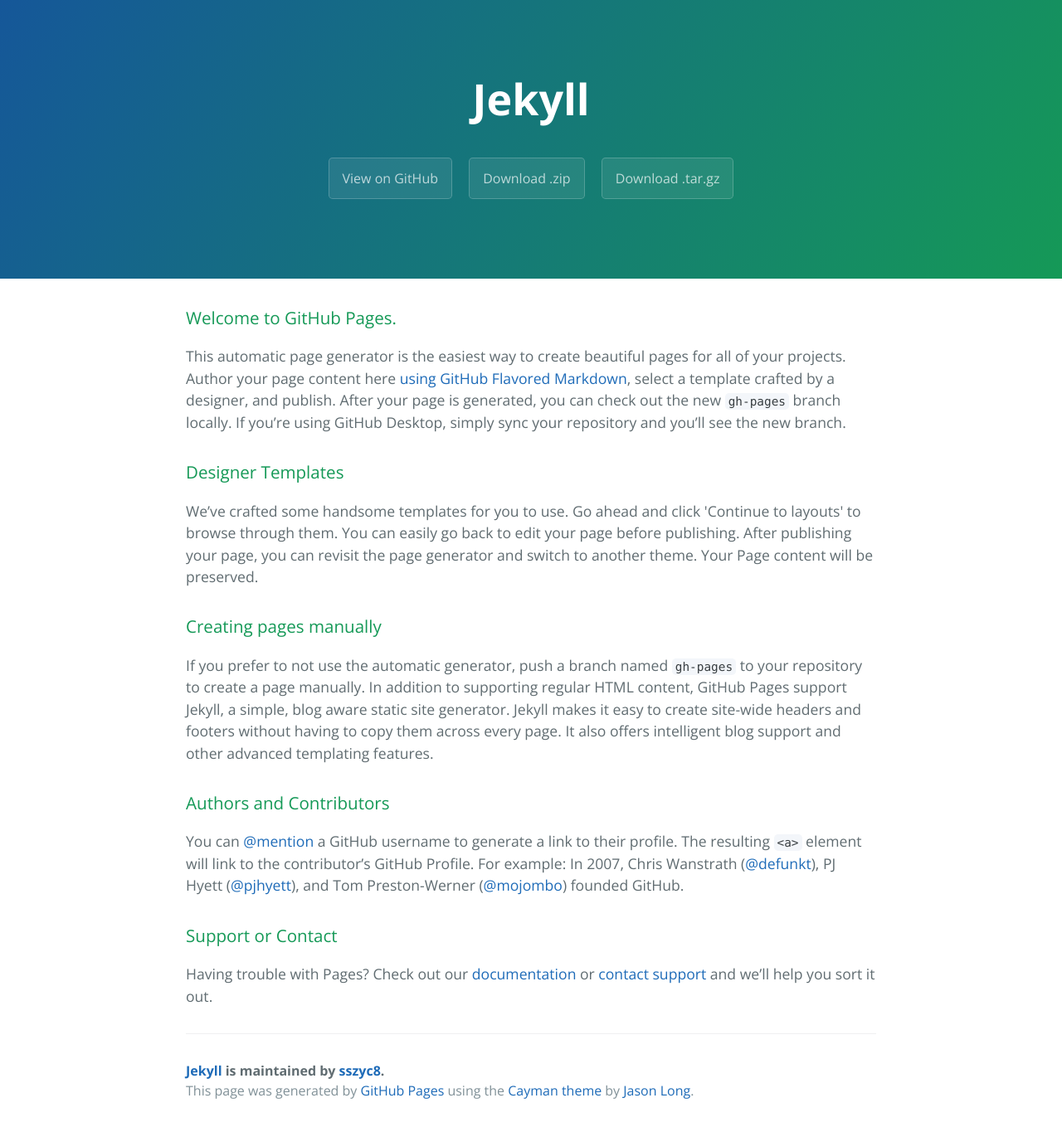
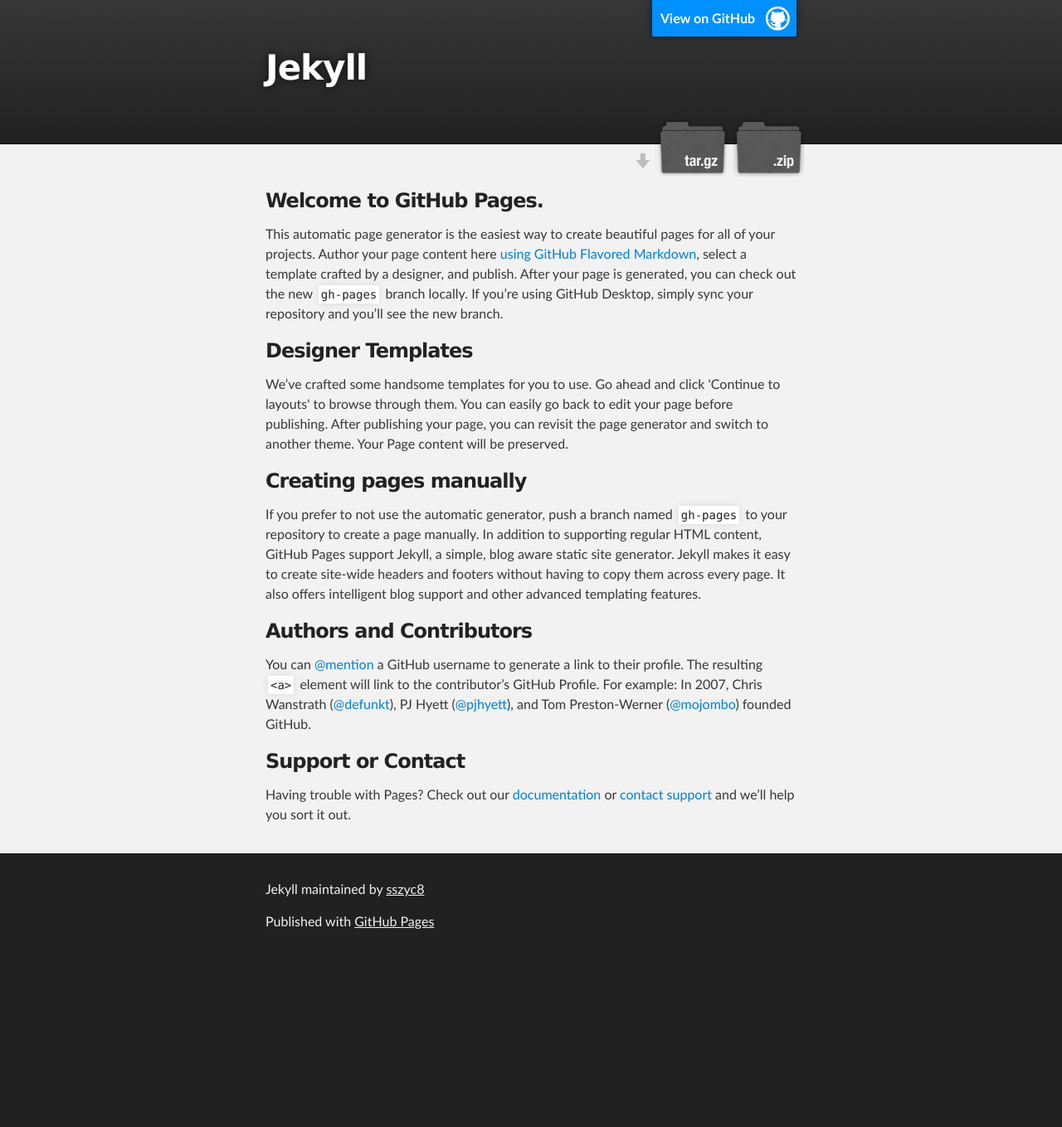
Before and after one commit to sszyc8/jekyll, a Jekyll site: the page index.html, which Jekyll copies as it is, in a window 1280 px wide. Shown: the whole page at 83% size. Built offline with Jekyll 4.4.1, drawn with Linux system fonts in a browser that asks for light colours; Markdown is read by kramdown in place of the engine named in the settings; after the commit the page ends 1158 px from its top, so only the background shows below that.

```diff
--- a/index.html
+++ b/index.html
@@ -1,25 +1,37 @@
 <!DOCTYPE html>
-<html lang="en-us">
+<html>
+
   <head>
-    <meta charset="UTF-8">
-    <title>Jekyll by sszyc8</title>
-    <meta name="viewport" content="width=device-width, initial-scale=1">
-    <link rel="stylesheet" type="text/css" href="stylesheets/normalize.css" media="screen">
-    <link href='https://fonts.googleapis.com/css?family=Open+Sans:400,700' rel='stylesheet' type='text/css'>
-    <link rel="stylesheet" type="text/css" href="stylesheets/stylesheet.css" media="screen">
-    <link rel="stylesheet" type="text/css" href="stylesheets/github-light.css" media="screen">
+    <meta charset='utf-8'>
+    <meta http-equiv="X-UA-Compatible" content="chrome=1">
+    <meta name="description" content="Jekyll : ">
+
+    <link rel="stylesheet" type="text/css" media="screen" href="stylesheets/stylesheet.css">
+
+    <title>Jekyll</title>
   </head>
+
   <body>
-    <section class="page-header">
-      <h1 class="project-name">Jekyll</h1>
-      <h2 class="project-tagline"></h2>
-      <a href="https://github.com/sszyc8/jekyll" class="btn">View on GitHub</a>
-      <a href="https://github.com/sszyc8/jekyll/zipball/master" class="btn">Download .zip</a>
-      <a href="https://github.com/sszyc8/jekyll/tarball/master" class="btn">Download .tar.gz</a>
-    </section>
 
-    <section class="main-content">
-      <h3>
+    <!-- HEADER -->
+    <div id="header_wrap" class="outer">
+        <header class="inner">
+          <a id="forkme_banner" href="https://github.com/sszyc8/jekyll">View on GitHub</a>
+
+          <h1 id="project_title">Jekyll</h1>
+          <h2 id="project_tagline"></h2>
+
+            <section id="downloads">
+              <a class="zip_download_link" href="https://github.com/sszyc8/jekyll/zipball/master">Download this project as a .zip file</a>
+              <a class="tar_download_link" href="https://github.com/sszyc8/jekyll/tarball/master">Download this project as a tar.gz file</a>
+            </section>
+        </header>
+    </div>
+
+    <!-- MAIN CONTENT -->
+    <div id="main_content_wrap" class="outer">
+      <section id="main_content" class="inner">
+        <h3>
 <a id="welcome-to-github-pages" class="anchor" href="#welcome-to-github-pages" aria-hidden="true"><span class="octicon octicon-link"></span></a>Welcome to GitHub Pages.</h3>
 
 <p>This automatic page generator is the easiest way to create beautiful pages for all of your projects. Author your page content here <a href="https://guides.github.com/features/mastering-markdown/">using GitHub Flavored Markdown</a>, select a template crafted by a designer, and publish. After your page is generated, you can check out the new <code>gh-pages</code> branch locally. If you’re using GitHub Desktop, simply sync your repository and you’ll see the new branch.</p>
@@ -43,14 +55,17 @@
 <a id="support-or-contact" class="anchor" href="#support-or-contact" aria-hidden="true"><span class="octicon octicon-link"></span></a>Support or Contact</h3>
 
 <p>Having trouble with Pages? Check out our <a href="https://help.github.com/pages">documentation</a> or <a href="https://github.com/contact">contact support</a> and we’ll help you sort it out.</p>
+      </section>
+    </div>
 
-      <footer class="site-footer">
-        <span class="site-footer-owner"><a href="https://github.com/sszyc8/jekyll">Jekyll</a> is maintained by <a href="https://github.com/sszyc8">sszyc8</a>.</span>
+    <!-- FOOTER  -->
+    <div id="footer_wrap" class="outer">
+      <footer class="inner">
+        <p class="copyright">Jekyll maintained by <a href="https://github.com/sszyc8">sszyc8</a></p>
+        <p>Published with <a href="https://pages.github.com">GitHub Pages</a></p>
+      </footer>
+    </div>
 
-        <span class="site-footer-credits">This page was generated by <a href="https://pages.github.com">GitHub Pages</a> using the <a href="https://github.com/jasonlong/cayman-theme">Cayman theme</a> by <a href="https://twitter.com/jasonlong">Jason Long</a>.</span>
-      </footer>
-
-    </section>
 
 
   </body>
--- /dev/null
+++ b/javascripts/main.js
@@ -0,0 +1 @@
+console.log('This would be the main JS file.');
--- a/stylesheets/stylesheet.css
+++ b/stylesheets/stylesheet.css
@@ -1,245 +1,425 @@
-* {
-  box-sizing: border-box; }
+/*******************************************************************************
+Slate Theme for GitHub Pages
+by Jason Costello, @jsncostello
+*******************************************************************************/
+
+@import url(github-light.css);
+
+/*******************************************************************************
+MeyerWeb Reset
+*******************************************************************************/
+
+html, body, div, span, applet, object, iframe,
+h1, h2, h3, h4, h5, h6, p, blockquote, pre,
+a, abbr, acronym, address, big, cite, code,
+del, dfn, em, img, ins, kbd, q, s, samp,
+small, strike, strong, sub, sup, tt, var,
+b, u, i, center,
+dl, dt, dd, ol, ul, li,
+fieldset, form, label, legend,
+table, caption, tbody, tfoot, thead, tr, th, td,
+article, aside, canvas, details, embed,
+figure, figcaption, footer, header, hgroup,
+menu, nav, output, ruby, section, summary,
+time, mark, audio, video {
+  margin: 0;
+  padding: 0;
+  border: 0;
+  font: inherit;
+  vertical-align: baseline;
+}
+
+/* HTML5 display-role reset for older browsers */
+article, aside, details, figcaption, figure,
+footer, header, hgroup, menu, nav, section {
+  display: block;
+}
+
+ol, ul {
+  list-style: none;
+}
+
+table {
+  border-collapse: collapse;
+  border-spacing: 0;
+}
+
+/*******************************************************************************
+Theme Styles
+*******************************************************************************/
 
 body {
-  padding: 0;
-  margin: 0;
-  font-family: "Open Sans", "Helvetica Neue", Helvetica, Arial, sans-serif;
+  box-sizing: border-box;
+  color:#373737;
+  background: #212121;
   font-size: 16px;
+  font-family: 'Myriad Pro', Calibri, Helvetica, Arial, sans-serif;
   line-height: 1.5;
-  color: #606c71; }
+  -webkit-font-smoothing: antialiased;
+}
+
+h1, h2, h3, h4, h5, h6 {
+  margin: 10px 0;
+  font-weight: 700;
+  color:#222222;
+  font-family: 'Lucida Grande', 'Calibri', Helvetica, Arial, sans-serif;
+  letter-spacing: -1px;
+}
+
+h1 {
+  font-size: 36px;
+  font-weight: 700;
+}
+
+h2 {
+  padding-bottom: 10px;
+  font-size: 32px;
+  background: url('../images/bg_hr.png') repeat-x bottom;
+}
+
+h3 {
+  font-size: 24px;
+}
+
+h4 {
+  font-size: 21px;
+}
+
+h5 {
+  font-size: 18px;
+}
+
+h6 {
+  font-size: 16px;
+}
+
+p {
+  margin: 10px 0 15px 0;
+}
+
+footer p {
+  color: #f2f2f2;
+}
 
 a {
-  color: #1e6bb8;
-  text-decoration: none; }
-  a:hover {
-    text-decoration: underline; }
+  text-decoration: none;
+  color: #007edf;
+  text-shadow: none;
 
-.btn {
-  display: inline-block;
-  margin-bottom: 1rem;
-  color: rgba(255, 255, 255, 0.7);
-  background-color: rgba(255, 255, 255, 0.08);
-  border-color: rgba(255, 255, 255, 0.2);
-  border-style: solid;
-  border-width: 1px;
-  border-radius: 0.3rem;
-  transition: color 0.2s, background-color 0.2s, border-color 0.2s; }
-  .btn + .btn {
-    margin-left: 1rem; }
+  transition: color 0.5s ease;
+  transition: text-shadow 0.5s ease;
+  -webkit-transition: color 0.5s ease;
+  -webkit-transition: text-shadow 0.5s ease;
+  -moz-transition: color 0.5s ease;
+  -moz-transition: text-shadow 0.5s ease;
+  -o-transition: color 0.5s ease;
+  -o-transition: text-shadow 0.5s ease;
+  -ms-transition: color 0.5s ease;
+  -ms-transition: text-shadow 0.5s ease;
+}
 
-.btn:hover {
-  color: rgba(255, 255, 255, 0.8);
-  text-decoration: none;
-  background-color: rgba(255, 255, 255, 0.2);
-  border-color: rgba(255, 255, 255, 0.3); }
+a:hover, a:focus {text-decoration: underline;}
 
-@media screen and (min-width: 64em) {
-  .btn {
-    padding: 0.75rem 1rem; } }
+footer a {
+  color: #F2F2F2;
+  text-decoration: underline;
+}
 
-@media screen and (min-width: 42em) and (max-width: 64em) {
-  .btn {
-    padding: 0.6rem 0.9rem;
-    font-size: 0.9rem; } }
+em {
+  font-style: italic;
+}
 
-@media screen and (max-width: 42em) {
-  .btn {
-    display: block;
-    width: 100%;
-    padding: 0.75rem;
-    font-size: 0.9rem; }
-    .btn + .btn {
-      margin-top: 1rem;
-      margin-left: 0; } }
+strong {
+  font-weight: bold;
+}
 
-.page-header {
+img {
+  position: relative;
+  margin: 0 auto;
+  max-width: 739px;
+  padding: 5px;
+  margin: 10px 0 10px 0;
+  border: 1px solid #ebebeb;
+
+  box-shadow: 0 0 5px #ebebeb;
+  -webkit-box-shadow: 0 0 5px #ebebeb;
+  -moz-box-shadow: 0 0 5px #ebebeb;
+  -o-box-shadow: 0 0 5px #ebebeb;
+  -ms-box-shadow: 0 0 5px #ebebeb;
+}
+
+p img {
+  display: inline;
+  margin: 0;
+  padding: 0;
+  vertical-align: middle;
+  text-align: center;
+  border: none;
+}
+
+pre, code {
+  width: 100%;
+  color: #222;
+  background-color: #fff;
+
+  font-family: Monaco, "Bitstream Vera Sans Mono", "Lucida Console", Terminal, monospace;
+  font-size: 14px;
+
+  border-radius: 2px;
+  -moz-border-radius: 2px;
+  -webkit-border-radius: 2px;
+}
+
+pre {
+  width: 100%;
+  padding: 10px;
+  box-shadow: 0 0 10px rgba(0,0,0,.1);
+  overflow: auto;
+}
+
+code {
+  padding: 3px;
+  margin: 0 3px;
+  box-shadow: 0 0 10px rgba(0,0,0,.1);
+}
+
+pre code {
+  display: block;
+  box-shadow: none;
+}
+
+blockquote {
+  color: #666;
+  margin-bottom: 20px;
+  padding: 0 0 0 20px;
+  border-left: 3px solid #bbb;
+}
+
+
+ul, ol, dl {
+  margin-bottom: 15px
+}
+
+ul {
+  list-style-position: inside;
+  list-style: disc;
+  padding-left: 20px;
+}
+
+ol {
+  list-style-position: inside;
+  list-style: decimal;
+  padding-left: 20px;
+}
+
+dl dt {
+  font-weight: bold;
+}
+
+dl dd {
+  padding-left: 20px;
+  font-style: italic;
+}
+
+dl p {
+  padding-left: 20px;
+  font-style: italic;
+}
+
+hr {
+  height: 1px;
+  margin-bottom: 5px;
+  border: none;
+  background: url('../images/bg_hr.png') repeat-x center;
+}
+
+table {
+  border: 1px solid #373737;
+  margin-bottom: 20px;
+  text-align: left;
+ }
+
+th {
+  font-family: 'Lucida Grande', 'Helvetica Neue', Helvetica, Arial, sans-serif;
+  padding: 10px;
+  background: #373737;
   color: #fff;
-  text-align: center;
-  background-color: #159957;
-  background-image: linear-gradient(120deg, #155799, #159957); }
+ }
 
-@media screen and (min-width: 64em) {
-  .page-header {
-    padding: 5rem 6rem; } }
+td {
+  padding: 10px;
+  border: 1px solid #373737;
+ }
 
-@media screen and (min-width: 42em) and (max-width: 64em) {
-  .page-header {
-    padding: 3rem 4rem; } }
+form {
+  background: #f2f2f2;
+  padding: 20px;
+}
 
-@media screen and (max-width: 42em) {
-  .page-header {
-    padding: 2rem 1rem; } }
+/*******************************************************************************
+Full-Width Styles
+*******************************************************************************/
 
-.project-name {
-  margin-top: 0;
-  margin-bottom: 0.1rem; }
+.outer {
+  width: 100%;
+}
 
-@media screen and (min-width: 64em) {
-  .project-name {
-    font-size: 3.25rem; } }
+.inner {
+  position: relative;
+  max-width: 640px;
+  padding: 20px 10px;
+  margin: 0 auto;
+}
 
-@media screen and (min-width: 42em) and (max-width: 64em) {
-  .project-name {
-    font-size: 2.25rem; } }
+#forkme_banner {
+  display: block;
+  position: absolute;
+  top:0;
+  right: 10px;
+  z-index: 10;
+  padding: 10px 50px 10px 10px;
+  color: #fff;
+  background: url('../images/blacktocat.png') #0090ff no-repeat 95% 50%;
+  font-weight: 700;
+  box-shadow: 0 0 10px rgba(0,0,0,.5);
+  border-bottom-left-radius: 2px;
+  border-bottom-right-radius: 2px;
+}
 
-@media screen and (max-width: 42em) {
-  .project-name {
-    font-size: 1.75rem; } }
+#header_wrap {
+  background: #212121;
+  background: -moz-linear-gradient(top, #373737, #212121);
+  background: -webkit-linear-gradient(top, #373737, #212121);
+  background: -ms-linear-gradient(top, #373737, #212121);
+  background: -o-linear-gradient(top, #373737, #212121);
+  background: linear-gradient(top, #373737, #212121);
+}
 
-.project-tagline {
-  margin-bottom: 2rem;
-  font-weight: normal;
-  opacity: 0.7; }
+#header_wrap .inner {
+  padding: 50px 10px 30px 10px;
+}
 
-@media screen and (min-width: 64em) {
-  .project-tagline {
-    font-size: 1.25rem; } }
+#project_title {
+  margin: 0;
+  color: #fff;
+  font-size: 42px;
+  font-weight: 700;
+  text-shadow: #111 0px 0px 10px;
+}
 
-@media screen and (min-width: 42em) and (max-width: 64em) {
-  .project-tagline {
-    font-size: 1.15rem; } }
+#project_tagline {
+  color: #fff;
+  font-size: 24px;
+  font-weight: 300;
+  background: none;
+  text-shadow: #111 0px 0px 10px;
+}
 
-@media screen and (max-width: 42em) {
-  .project-tagline {
-    font-size: 1rem; } }
+#downloads {
+  position: absolute;
+  width: 210px;
+  z-index: 10;
+  bottom: -40px;
+  right: 0;
+  height: 70px;
+  background: url('../images/icon_download.png') no-repeat 0% 90%;
+}
 
-.main-content :first-child {
-  margin-top: 0; }
-.main-content img {
-  max-width: 100%; }
-.main-content h1, .main-content h2, .main-content h3, .main-content h4, .main-content h5, .main-content h6 {
-  margin-top: 2rem;
-  margin-bottom: 1rem;
-  font-weight: normal;
-  color: #159957; }
-.main-content p {
-  margin-bottom: 1em; }
-.main-content code {
-  padding: 2px 4px;
-  font-family: Consolas, "Liberation Mono", Menlo, Courier, monospace;
-  font-size: 0.9rem;
-  color: #383e41;
-  background-color: #f3f6fa;
-  border-radius: 0.3rem; }
-.main-content pre {
-  padding: 0.8rem;
-  margin-top: 0;
-  margin-bottom: 1rem;
-  font: 1rem Consolas, "Liberation Mono", Menlo, Courier, monospace;
-  color: #567482;
-  word-wrap: normal;
-  background-color: #f3f6fa;
-  border: solid 1px #dce6f0;
-  border-radius: 0.3rem; }
-  .main-content pre > code {
-    padding: 0;
-    margin: 0;
-    font-size: 0.9rem;
-    color: #567482;
-    word-break: normal;
-    white-space: pre;
-    background: transparent;
-    border: 0; }
-.main-content .highlight {
-  margin-bottom: 1rem; }
-  .main-content .highlight pre {
-    margin-bottom: 0;
-    word-break: normal; }
-.main-content .highlight pre, .main-content pre {
-  padding: 0.8rem;
-  overflow: auto;
-  font-size: 0.9rem;
-  line-height: 1.45;
-  border-radius: 0.3rem; }
-.main-content pre code, .main-content pre tt {
-  display: inline;
-  max-width: initial;
-  padding: 0;
-  margin: 0;
-  overflow: initial;
-  line-height: inherit;
-  word-wrap: normal;
-  background-color: transparent;
-  border: 0; }
-  .main-content pre code:before, .main-content pre code:after, .main-content pre tt:before, .main-content pre tt:after {
-    content: normal; }
-.main-content ul, .main-content ol {
-  margin-top: 0; }
-.main-content blockquote {
-  padding: 0 1rem;
-  margin-left: 0;
-  color: #819198;
-  border-left: 0.3rem solid #dce6f0; }
-  .main-content blockquote > :first-child {
-    margin-top: 0; }
-  .main-content blockquote > :last-child {
-    margin-bottom: 0; }
-.main-content table {
+.zip_download_link {
   display: block;
-  width: 100%;
-  overflow: auto;
-  word-break: normal;
-  word-break: keep-all; }
-  .main-content table th {
-    font-weight: bold; }
-  .main-content table th, .main-content table td {
-    padding: 0.5rem 1rem;
-    border: 1px solid #e9ebec; }
-.main-content dl {
-  padding: 0; }
-  .main-content dl dt {
-    padding: 0;
-    margin-top: 1rem;
-    font-size: 1rem;
-    font-weight: bold; }
-  .main-content dl dd {
-    padding: 0;
-    margin-bottom: 1rem; }
-.main-content hr {
-  height: 2px;
-  padding: 0;
-  margin: 1rem 0;
-  background-color: #eff0f1;
-  border: 0; }
+  float: right;
+  width: 90px;
+  height:70px;
+  text-indent: -5000px;
+  overflow: hidden;
+  background: url(../images/sprite_download.png) no-repeat bottom left;
+}
 
-@media screen and (min-width: 64em) {
-  .main-content {
-    max-width: 64rem;
-    padding: 2rem 6rem;
-    margin: 0 auto;
-    font-size: 1.1rem; } }
+.tar_download_link {
+  display: block;
+  float: right;
+  width: 90px;
+  height:70px;
+  text-indent: -5000px;
+  overflow: hidden;
+  background: url(../images/sprite_download.png) no-repeat bottom right;
+  margin-left: 10px;
+}
 
-@media screen and (min-width: 42em) and (max-width: 64em) {
-  .main-content {
-    padding: 2rem 4rem;
-    font-size: 1.1rem; } }
+.zip_download_link:hover {
+  background: url(../images/sprite_download.png) no-repeat top left;
+}
 
-@media screen and (max-width: 42em) {
-  .main-content {
-    padding: 2rem 1rem;
-    font-size: 1rem; } }
+.tar_download_link:hover {
+  background: url(../images/sprite_download.png) no-repeat top right;
+}
 
-.site-footer {
-  padding-top: 2rem;
-  margin-top: 2rem;
-  border-top: solid 1px #eff0f1; }
+#main_content_wrap {
+  background: #f2f2f2;
+  border-top: 1px solid #111;
+  border-bottom: 1px solid #111;
+}
 
-.site-footer-owner {
-  display: block;
-  font-weight: bold; }
+#main_content {
+  padding-top: 40px;
+}
 
-.site-footer-credits {
-  color: #819198; }
+#footer_wrap {
+  background: #212121;
+}
 
-@media screen and (min-width: 64em) {
-  .site-footer {
-    font-size: 1rem; } }
 
-@media screen and (min-width: 42em) and (max-width: 64em) {
-  .site-footer {
-    font-size: 1rem; } }
 
-@media screen and (max-width: 42em) {
-  .site-footer {
-    font-size: 0.9rem; } }
+/*******************************************************************************
+Small Device Styles
+*******************************************************************************/
+
+@media screen and (max-width: 480px) {
+  body {
+    font-size:14px;
+  }
+
+  #downloads {
+    display: none;
+  }
+
+  .inner {
+    min-width: 320px;
+    max-width: 480px;
+  }
+
+  #project_title {
+  font-size: 32px;
+  }
+
+  h1 {
+    font-size: 28px;
+  }
+
+  h2 {
+    font-size: 24px;
+  }
+
+  h3 {
+    font-size: 21px;
+  }
+
+  h4 {
+    font-size: 18px;
+  }
+
+  h5 {
+    font-size: 14px;
+  }
+
+  h6 {
+    font-size: 12px;
+  }
+
+  code, pre {
+    min-width: 320px;
+    max-width: 480px;
+    font-size: 11px;
+  }
+
+}
```
Also changed, not shown: images/bg_hr.png (added), images/blacktocat.png (added), images/icon_download.png (added), images/sprite_download.png (added).
